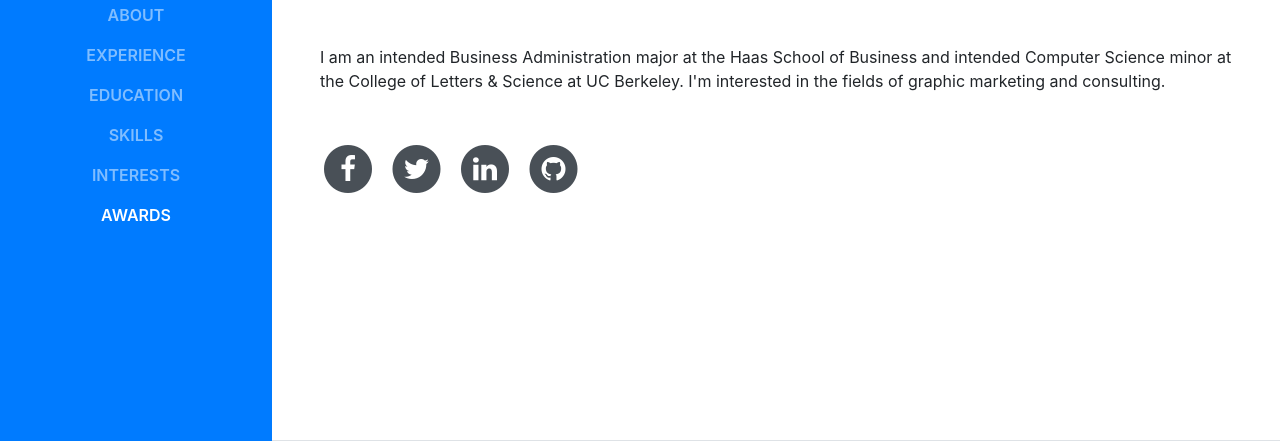
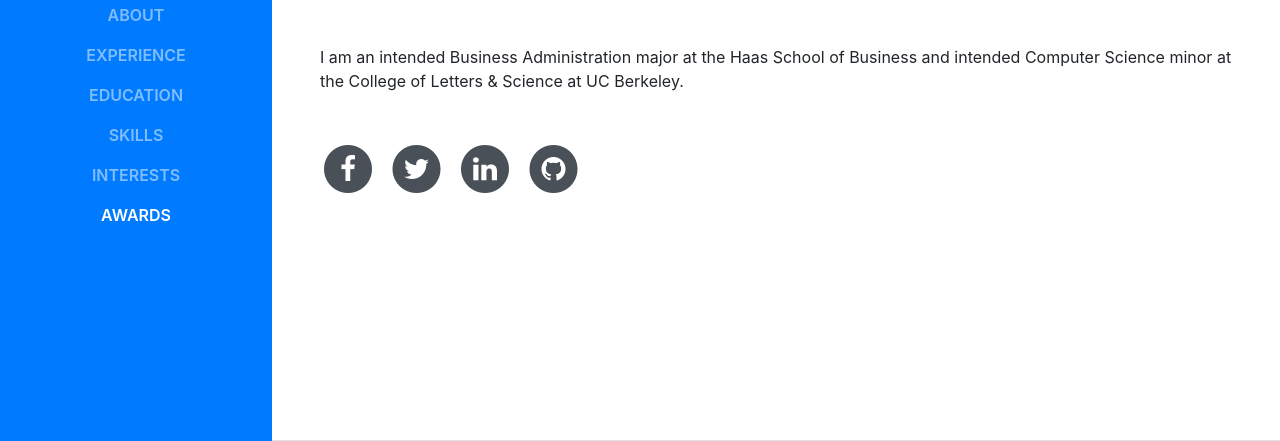
Before and after one commit to kimjosephine/kimjosephine.github.io, a website with bundled scripts: page index.html in a window 1280 px wide. Shown: the part 359-800 px from the top of the page. Built offline with nearby package versions, Linux system fonts and the light colour scheme; a web font is replaced by a local one.

```diff
--- a/index.html
+++ b/index.html
@@ -71,7 +71,7 @@
           <div class="subheading mb-5">2400 Durant Ave., Priestly #806 · Berkeley, CA 94720 · (909) 696-5525 ·
             <a href="mailto:kimjosephine@berkeley.edu">kimjosephine@berkeley.edu</a>
           </div>
-          <p class="mb-5">I am an intended Business Administration major at the Haas School of Business and intended Computer Science minor at the College of Letters & Science at UC Berkeley. I'm interested in the fields of graphic marketing and consulting.</p>
+          <p class="mb-5">I am an intended Business Administration major at the Haas School of Business and intended Computer Science minor at the College of Letters & Science at UC Berkeley.</p>
           <ul class="list-inline list-social-icons mb-0">
             <li class="list-inline-item">
               <a href="#">
```
